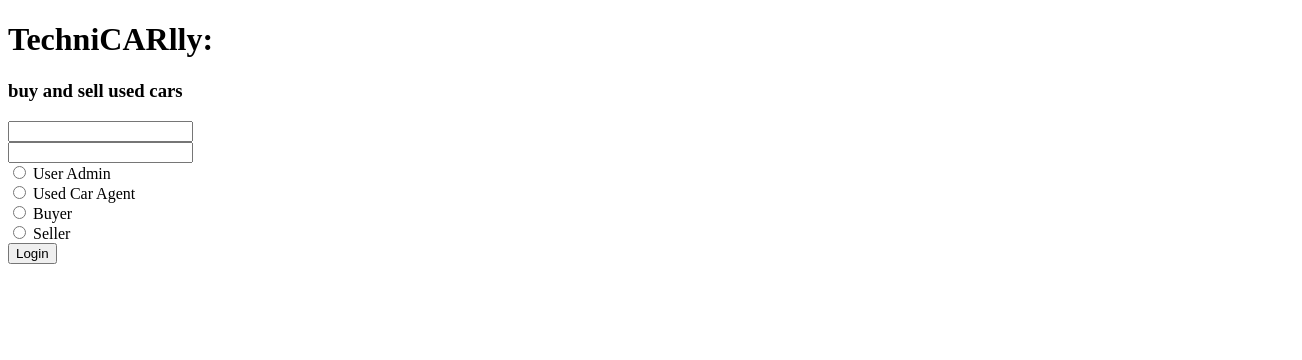
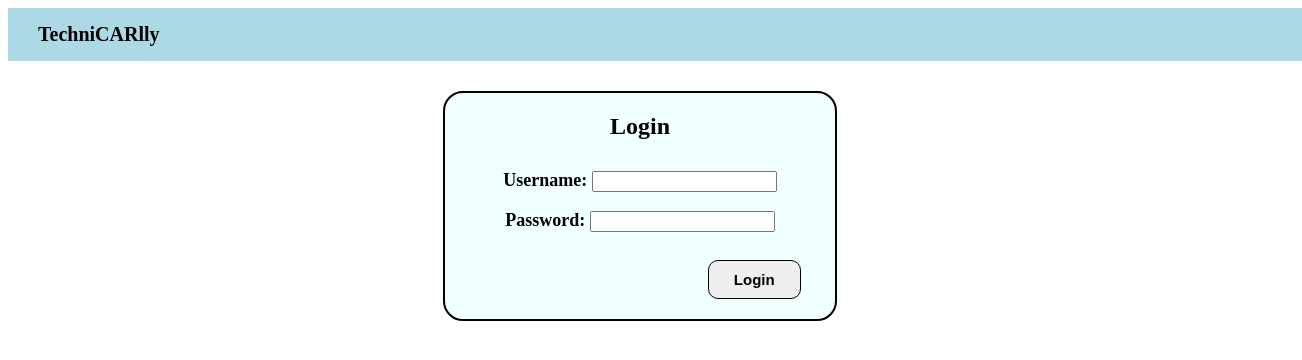
Before and after one commit to yier3an/SIM2024Q4-TechniCARlly, a plain HTML site: page loginPage.html in a window 1280 px wide. Shown: the whole page, 1302 px wide, since content can reach past the window. Drawn offline with Linux system fonts and the light colour scheme.

Commit message:
login page and create account page

```diff
--- a/loginPage.html
+++ b/loginPage.html
@@ -1,4 +1,3 @@
-<!-- testing login page -->
 <!DOCTYPE html>
 <html>
 
@@ -8,24 +7,31 @@
 </head>
 
 <body>
-	<div>
-		<h1>TechniCARlly:</h1>
-		<h3>buy and sell used cars</h3>
-		<form name="login" onsubmit="" method="post">
-			<input type="text" name="username" id="username" /><br>
-			<input type="text" name="password" id="password" /><br>
+	<div class="navbar">
+		<span id="group_name">TechniCARlly</span>
+		<!-- <a href="#"><i class="fa fa-fw fa-search"></i> Search</a>
+		<a href="#"><i class="fa fa-fw fa-envelope"></i> Contact</a>
+		<a href="#"><i class="fa fa-fw fa-user"></i> Login</a> -->
+	</div>
 
-			<input type="radio" id="userAdmin" name="userType" value="userAdmin" />
-			<label for="userAdmin">User Admin</label><br>
-			<input type="radio" id="usedCarAgent" name="userType" value="usedCarAgent" />
-			<label for="usedCarAgent">Used Car Agent</label><br>
-			<input type="radio" id="buyer" name="userType" value="buyer" />
-			<label for="buyer">Buyer</label><br>
-			<input type="radio" id="seller" name="userType" value="seller" />
-			<label for="seller">Seller</label><br>
+	<div id="login_form">
+		<h2>Login</h2>
+		<!-- <hr> -->
+		<form name="login" onsubmit="" method="post"> <!-- **onsubmit funciton-->
+			<label for="username">Username: </label>
+			<input type="text" id="username" name="username" required/>
+			<br><br>
+			<label for="passeord">Password: </label>
+			<input type="text" id="password" name="password" required/>
+			<br><br>
+			<!-- <input type="submit" id="login_btn" name="submit" value="Login"> -->
 		</form>
-
-		<button id="loginButton">Login</button>
+		<div id="login_info">
+			<span id="err_mess">
+				<!-- Username / Password is invalid. Please try again. -->
+			</span>
+			<button id="login_btn">Login</button>
+		</div>
 	</div>
 
 	<script src="boundaries/loginUI.js"></script>
--- a/styles.css
+++ b/styles.css
@@ -0,0 +1,85 @@
+/* general */
+.navbar {
+    padding: 15px;
+    /* height: 40px;
+    line-height: 40px; */
+    width: 100%;
+    background-color: lightblue;
+    /* overflow: auto; */
+}
+
+#group_name {
+    color:black;
+    font-size: 20px;
+    font-weight: bold;
+    padding: 15px;
+}
+
+.navbar a {
+    padding: 15px;
+    color: black;
+    text-decoration: none;
+    font-size: 17px;
+}
+
+.navbar a:hover{
+    padding: 15px;
+    background-color: rgb(171, 186, 191);
+}
+
+.navbar .nav_logout {
+    /* float: right; */
+    /* text-align: center; */
+    /* text-align: end; */
+}
+
+h2 {
+    text-align: center;
+}
+
+/* form - login & create account */
+#login_form, #create_acc_form {
+    width: 350px;
+    text-align: center;
+    margin: 30px auto; /* align to center (horizontal) */
+    border: 2px solid;
+    border-radius: 20px;
+    padding: 0px 20px;
+    background-color:azure;
+}
+
+
+#login_form form, #create_acc_form form {
+    padding: 10px;
+}
+
+#login_form label, #create_acc_form label {
+    font-weight: bold;
+    font-size: 18px;
+}
+
+#login_info, #create_action {
+    display: flex;
+    flex-direction: row;
+    justify-content: space-around;
+    margin-bottom: 20px;
+}
+
+#login_info button, #create_action button{
+    font-size: 15px;
+    font-weight: bold;
+    padding: 10px 25px;
+    border: 1px solid;
+    border-radius: 10px;
+    cursor: pointer;
+}
+
+#login_info button:hover, #create_action button:hover{
+    background-color: rgb(159, 207, 255);
+}
+
+
+#err_mess {
+    color: red;
+    width: 200px;
+}
```
Also changed, not shown: createAcc.html (added, +52 -0 lines).
